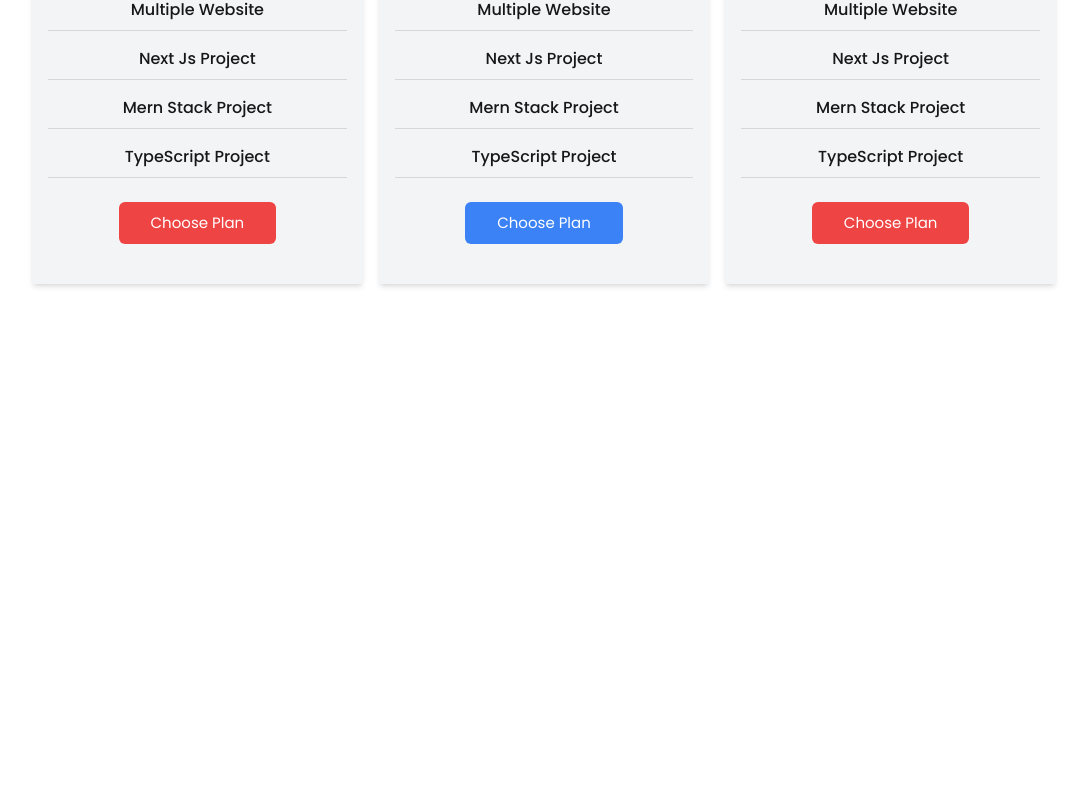
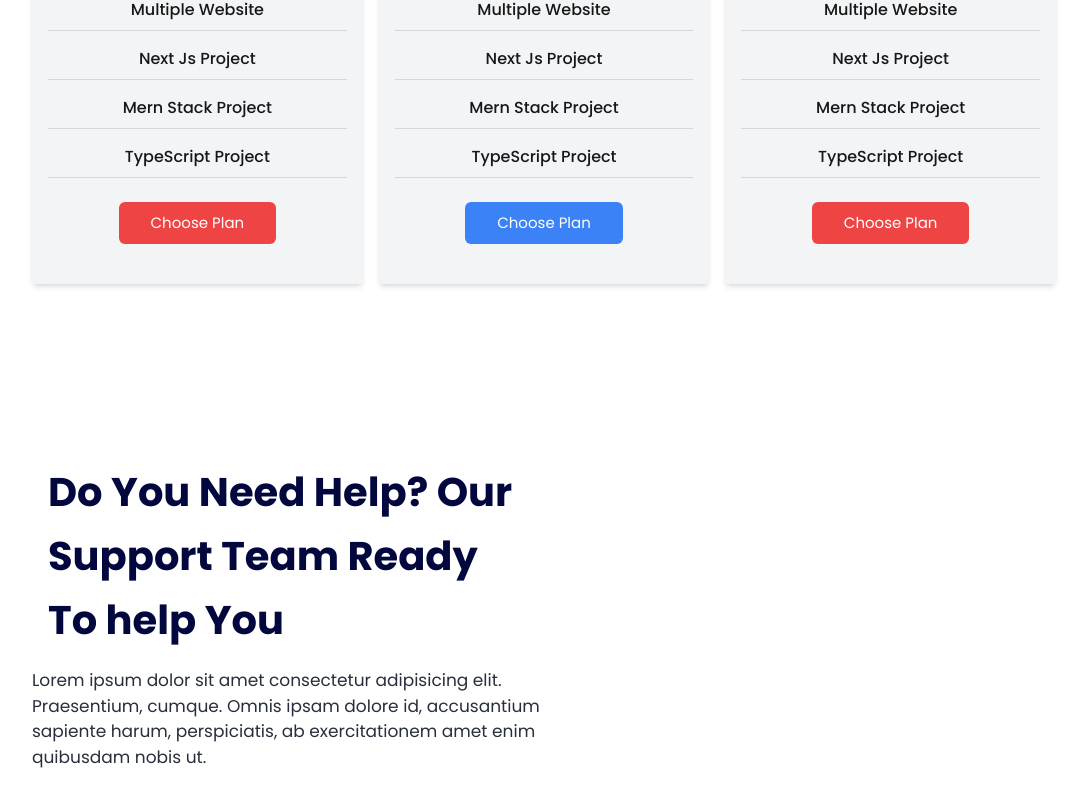
Before and after one commit to moonspark78/Agency-Website, a Next.js app: page / in a window 1280 px wide. Shown: the part 2836-3642 px from the top of the page, without its empty margins (96-1181 px from the left). Before the commit the page ends 3168 px from the top, so only its background shows below. Built offline with nearby package versions, Linux system fonts and the light colour scheme.

Commit message:
:art: Starting  with the SupportTeam  Section    :art:

```diff
--- a/app/components/Home.tsx
+++ b/app/components/Home.tsx
@@ -3,6 +3,7 @@ import Hero from "./Hero/Hero"
 import Features from "./Features/Features"
 import CustomerSupport from './CustomerSupport/CustomerSupport'
 import Price from './Price/Price'
+import SupportTeam from './SupportTeam/SupportTeam'
 
 const Home = () => {
   return (
@@ -11,6 +12,7 @@ const Home = () => {
       <Features/>
       <CustomerSupport/>
       <Price/>
+      <SupportTeam/>
     </div>
   )
 }
--- /dev/null
+++ b/app/components/SupportTeam/SupportTeam.tsx
@@ -0,0 +1,25 @@
+import React from 'react'
+import Icon1 from "@/public/images/icon1.png"
+import Icon2 from "@/public/images/icon2.png"
+import Support from "@/public/images/supportteam.jpg"
+
+const SupportTeam = () => {
+  return (
+
+    <div className='pt-[7rem] pb-[3rem]'>
+        <div className='w-[80%] mx-auto items-center grid grid-cols-1 lg:grid-cols-2'>
+          <div>
+              <h1 className='text-[27px] md:text-[35px] lg:text-[40px] m-[1rem] font-bold text-[#02073e]
+              leading-[2.4rem] md:leading-[4rem]'>
+                Do You Need Help? Our Support Team Ready To help You</h1>
+                <p className='text-gray-900 opacity-90 text-[17px] mt-[1rem]'>Lorem ipsum dolor sit amet consectetur adipisicing elit.
+                 Praesentium, cumque. Omnis ipsam dolore id,
+                  accusantium sapiente harum, perspiciatis, ab exercitationem amet enim quibusdam nobis ut.</p>
+          </div>
+          <div></div>
+        </div>
+    </div>
+  )
+}
+
+export default SupportTeam
```
